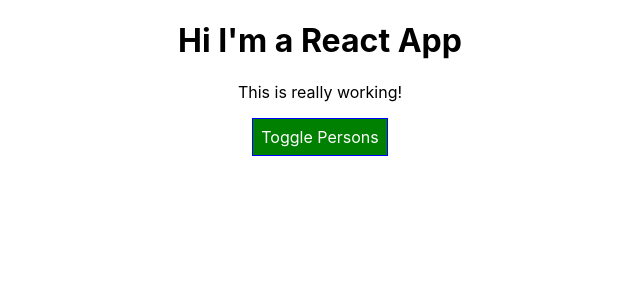
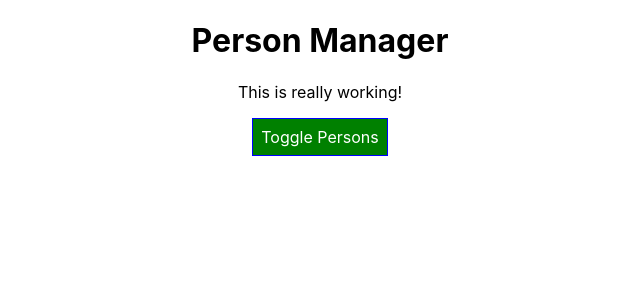
Before and after one commit to ammar4568/react-complete-guide, a React (Create React App) app: page / in a window 1280 px wide. Shown: the top 300 px of the page, without its empty margins (320-960 px from the left). Built offline with nearby package versions, Linux system fonts and the light colour scheme.

Commit message:
5. Class-based vs Functional Components

```diff
--- a/src/components/Cockpit/cockpit.js
+++ b/src/components/Cockpit/cockpit.js
@@ -20,7 +20,7 @@
 
     return (
         <div className={classes.Cockpit}>
-            <h1>Hi I'm a React App</h1>
+            <h1>{props.appTitle}</h1>
             <p className={assignedClasses.join(' ')}>This is really working!</p>
             <button className={btnClass} onClick={props.clicked}>Toggle Persons</button>
         </div>
--- a/src/components/containers/App.js
+++ b/src/components/containers/App.js
@@ -49,6 +49,7 @@
     return (
       <div className={classes.App} >
         <Cockpit
+          appTitle={this.props.appTitle}
           persons={this.state.persons}
           showPersons={this.state.showPersons}
           clicked={this.togglePersonsHandler} />
--- a/src/index.js
+++ b/src/index.js
@@ -6,7 +6,7 @@
 
 ReactDOM.render(
   <React.StrictMode>
-    <App />
+    <App appTitle="Person Manager"/>
   </React.StrictMode>,
   document.getElementById('root')
 );
```
